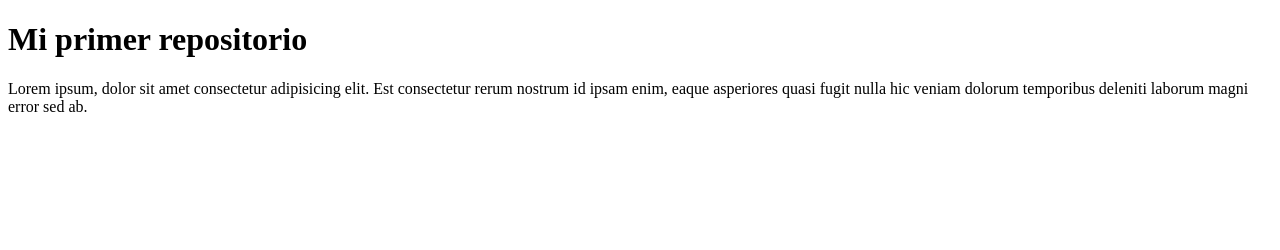
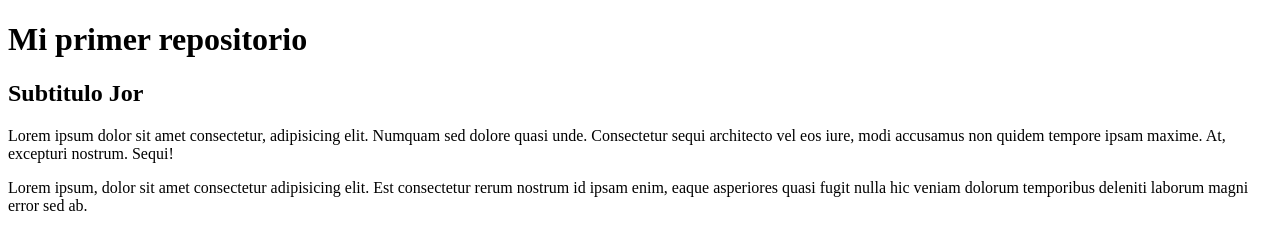
Before and after one commit to AlejoLopez23/prueba1, a plain HTML site: page index.html in a window 1280 px wide. Drawn offline with Linux system fonts and the light colour scheme.

Commit message:
agregue el subtitulo

```diff
--- a/index.html
+++ b/index.html
@@ -1,5 +1,6 @@
 <!DOCTYPE html>
 <html lang="en">
+
 <head>
     <meta charset="UTF-8">
     <meta http-equiv="X-UA-Compatible" content="IE=edge">
@@ -7,8 +8,14 @@
     <link rel="stylesheet" href="styles.css">
     <title>Document</title>
 </head>
+
 <body>
     <h1 class="title">Mi primer repositorio</h1>
-    <p>Lorem ipsum, dolor sit amet consectetur adipisicing elit. Est consectetur rerum nostrum id ipsam enim, eaque asperiores quasi fugit nulla hic veniam dolorum temporibus deleniti laborum magni error sed ab.</p>
+    <h2>Subtitulo Jor</h2>
+    <p>Lorem ipsum dolor sit amet consectetur, adipisicing elit. Numquam sed dolore quasi unde. Consectetur sequi
+        architecto vel eos iure, modi accusamus non quidem tempore ipsam maxime. At, excepturi nostrum. Sequi!</p>
+    <p>Lorem ipsum, dolor sit amet consectetur adipisicing elit. Est consectetur rerum nostrum id ipsam enim, eaque
+        asperiores quasi fugit nulla hic veniam dolorum temporibus deleniti laborum magni error sed ab.</p>
 </body>
+
 </html>
```
